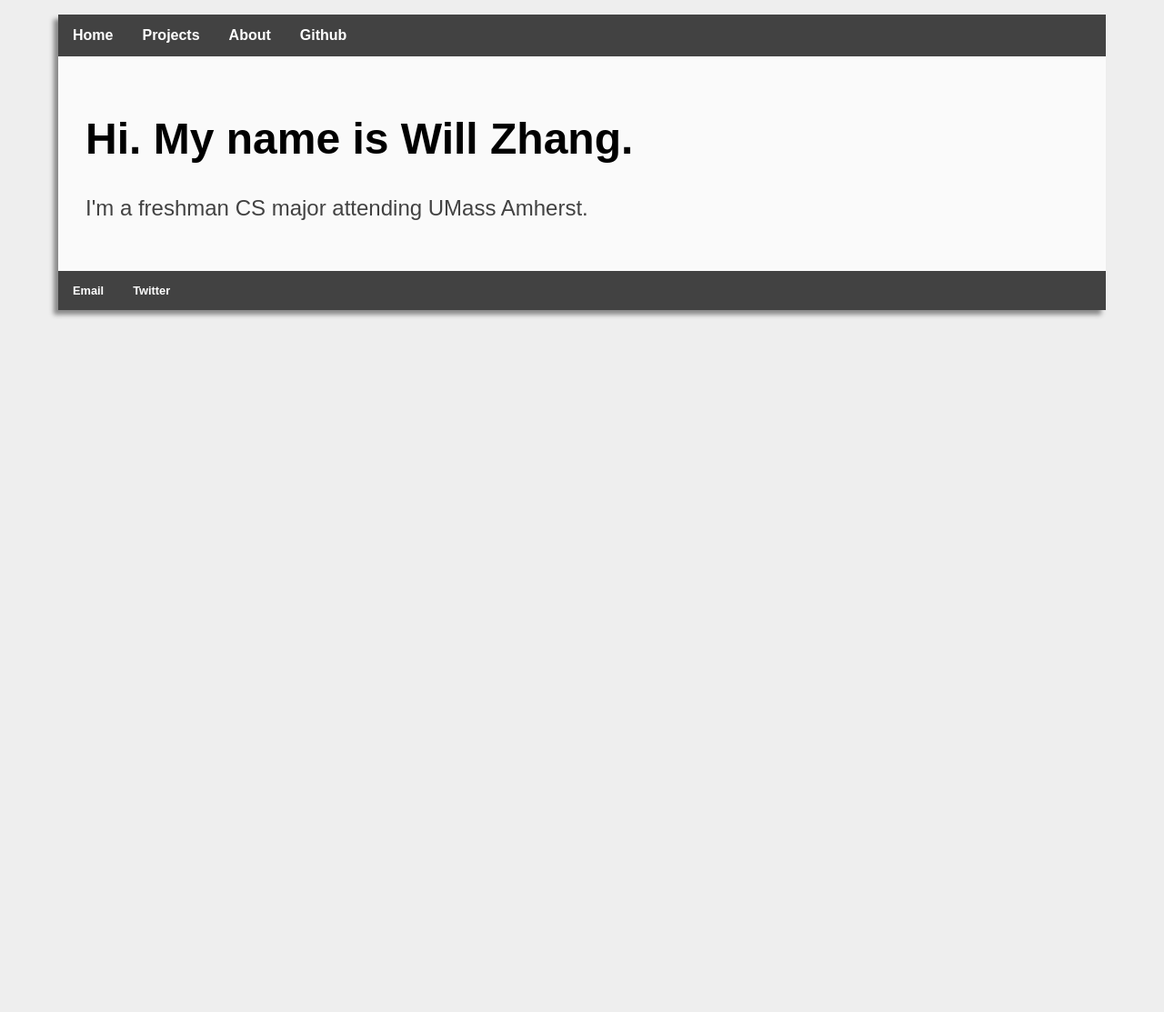
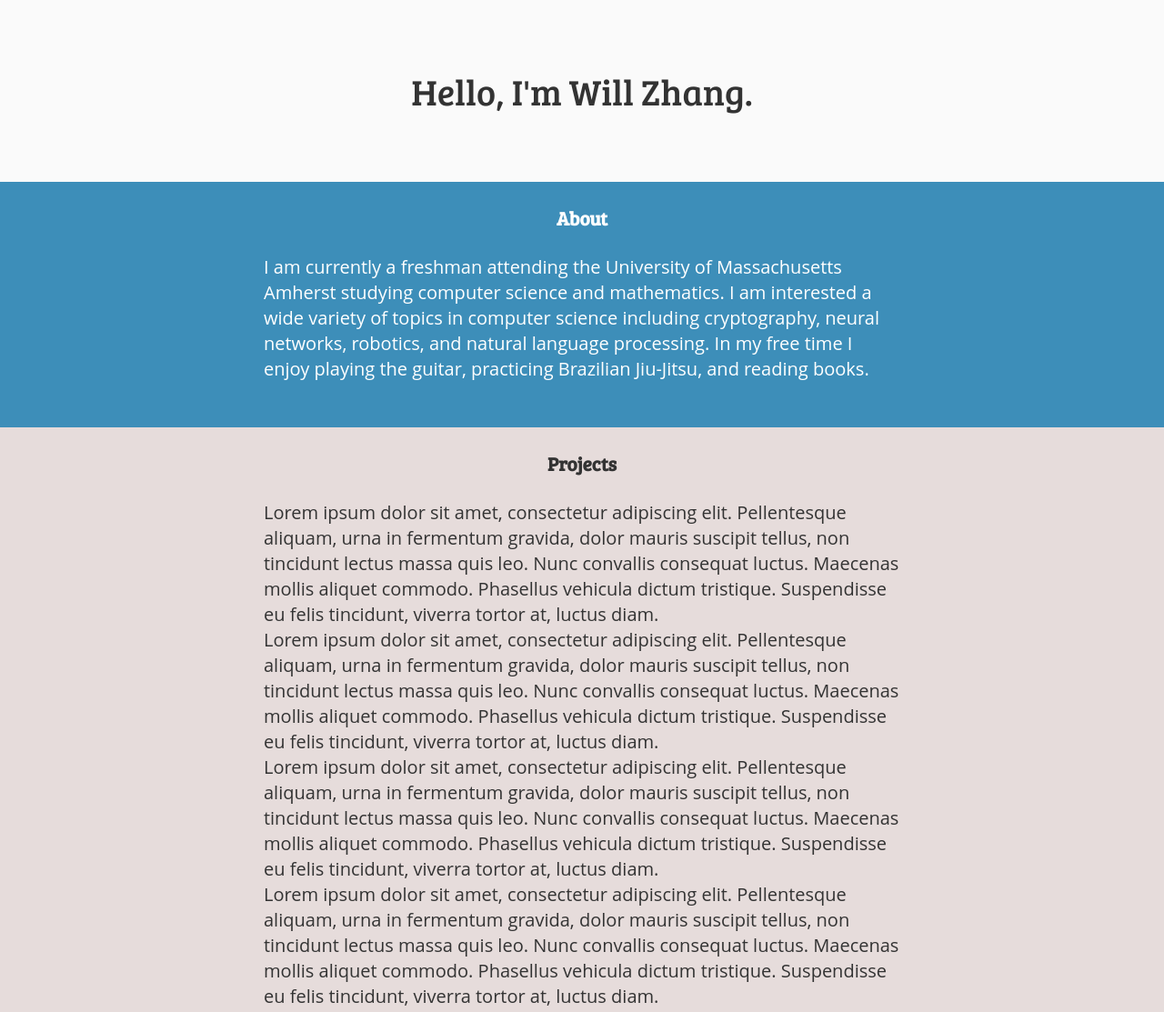
Before and after one commit to willzhang100/mygithubpage, a plain HTML site: page index.html in a window 1280 px wide. Shown: the whole page at 91% size. Before the commit the page ends 800 px from the top, so only its background shows below. Drawn offline with Linux system fonts and the light colour scheme.

Commit message:
Began the redesign of the webpage.

```diff
--- a/index.html
+++ b/index.html
@@ -4,27 +4,66 @@
     <title>Will Zhang</title>
 	  <!-- link to main.css -->
 	  <link rel="stylesheet" type="text/css" href="main.css">
+    <link href="https://fonts.googleapis.com/css?family=Bree+Serif" rel="stylesheet">
   </head>
-    <body class="shadow">
+  <body>
+
+    <!-- Navigation bar
     <nav>
       <ul>
         <li><a href="/">Home</a></li>
-            <li><a href="/projects">Projects</a></li>
-	        <li><a href="/about">About</a></li>
-        	<li><a href="https://github.com/willzhang100">Github</a></li>
+        <li><a href="#projects">Projects</a>
+        </li><li><a href="#about">About</a>
+        </li><li><a href="#contact">Contact</a></li>
     	</ul>
-	    </nav>
-	<div class="container">
-    	    <div class="blurb">
-            	<h1>Hi. My name is Will Zhang.</h1>
-                <p>I'm a freshman CS major attending UMass Amherst.</p>
-    	    </div><!-- /.blurb -->
-	</div><!-- /.container -->
-        <footer>
-            <ul>
-                <li><a href="mailto:williamzhang@umass.edu">Email</a></li>
-                <li><a href="https://twitter.com/willzhang100">Twitter</a></li>
-	        </ul>
-        </footer>
+	  </nav> -->
+    <!-- Header -->
+
+    <div id="header" class="panel">
+      <div class="name"> Hello, I'm Will Zhang. </div>
+    </div>
+    <!-- About -->
+    <div id="about" class="panel">
+      <h2 class="subtitle"> About </h2>
+      <p>
+         I am currently a freshman attending the University of Massachusetts Amherst studying computer science and mathematics.
+         I am interested a wide variety of topics in computer science including cryptography, neural networks, robotics, and natural language processing.
+         In my free time I enjoy playing the guitar, practicing Brazilian Jiu-Jitsu, and reading books.
+      </p>
+    </div>
+    <!-- Projects -->
+    <div id="projects" class="panel">
+      <h2 class="subtitle"> Projects </h2>
+      <p>
+         Lorem ipsum dolor sit amet, consectetur adipiscing elit.
+         Pellentesque aliquam, urna in fermentum gravida, dolor mauris suscipit tellus, non tincidunt lectus massa quis leo.
+         Nunc convallis consequat luctus. Maecenas mollis aliquet commodo.
+         Phasellus vehicula dictum tristique.
+         Suspendisse eu felis tincidunt, viverra tortor at, luctus diam.
+      </p>
+      <p>
+         Lorem ipsum dolor sit amet, consectetur adipiscing elit.
+         Pellentesque aliquam, urna in fermentum gravida, dolor mauris suscipit tellus, non tincidunt lectus massa quis leo.
+         Nunc convallis consequat luctus. Maecenas mollis aliquet commodo.
+         Phasellus vehicula dictum tristique.
+         Suspendisse eu felis tincidunt, viverra tortor at, luctus diam.
+      </p>
+      <p>
+         Lorem ipsum dolor sit amet, consectetur adipiscing elit.
+         Pellentesque aliquam, urna in fermentum gravida, dolor mauris suscipit tellus, non tincidunt lectus massa quis leo.
+         Nunc convallis consequat luctus. Maecenas mollis aliquet commodo.
+         Phasellus vehicula dictum tristique.
+         Suspendisse eu felis tincidunt, viverra tortor at, luctus diam.
+      </p>
+      <p>
+         Lorem ipsum dolor sit amet, consectetur adipiscing elit.
+         Pellentesque aliquam, urna in fermentum gravida, dolor mauris suscipit tellus, non tincidunt lectus massa quis leo.
+         Nunc convallis consequat luctus. Maecenas mollis aliquet commodo.
+         Phasellus vehicula dictum tristique.
+         Suspendisse eu felis tincidunt, viverra tortor at, luctus diam.
+      </p>
+    </div>
+    <!-- Contact -->
+
   </body>
 </html>
--- a/main.css
+++ b/main.css
@@ -1,12 +1,64 @@
 html {
-    background-color: #eeeeee;
+    font-size: 100%;
+    -webkit-text-size-adjust: 100%;
+    -ms-text-size-adjust: 100%;
 }
+
 body {
-    background-color: #fafafa;
-    margin: 0px auto;
-    width: 90%;
-    font-family: 'Avenir', 'Arial', 'Sans-Serif';
+  margin: 0;
+  font-size: 14px;
+  line-height: 20px;
+  font-family: 'Bree Serif', serif;
+  color: #333333;
+  background-color: #FFFFFF;
+  -webkit-font-smoothing: antialiased;
 }
+
+p {
+  font-family: 'Open sans', sans-serif;
+  width: 700px;
+  margin: 0 auto;
+  font-size: 20px;
+  line-height: 28px;
+  text-align: left;
+}
+
+.panel {
+  text-align: center;
+}
+
+#header {
+  top: 0;
+  left: 0;
+  width: 100%;
+  height: 200px;
+  background-color: #FAFAFA;
+  line-height: 100px;
+}
+
+.name {
+  padding: 50px 0;
+  font-size: 40px;
+}
+
+#about {
+  background-color: #3D8EB9;
+  color: #FFFFFF;
+  height: 270px;
+}
+
+.subtitle {
+  margin-top: 0;
+  margin-bottom: 20px;
+  padding-top: 20px;
+  line-height: 40px;
+}
+
+#projects {
+  background-color: #E6DCDB;
+  height: 1000px;
+}
+
 nav ul, footer ul {
     padding: 0px;
     list-style: none;
@@ -27,14 +79,7 @@ nav ul li a, footer ul li a {
 nav ul li a:hover, footer ul li a:hover {
     background-color: #e53935;
 }
-h1 {
-    font-size: 3em;
-}
-p {
-    font-size: 1.5em;
-    line-height: 1.4em;
-    color: #424242;
-}
+
 footer {
     font-size: .8em;
 }
@@ -48,14 +93,10 @@ ul.posts li {
 }
 
 ::selection {
-    background-color: #e53935;
-    color: white;
+    /*background-color: #e53935;
+    color: white;*/
 }
 
 .container {
     padding: 15px 30px;
 }
-
-.shadow {
-    box-shadow: -5px 5px 5px #888888;
-}
```
Also changed, not shown: 1 other file. Lines whose indentation alone changed are shown as unchanged.
